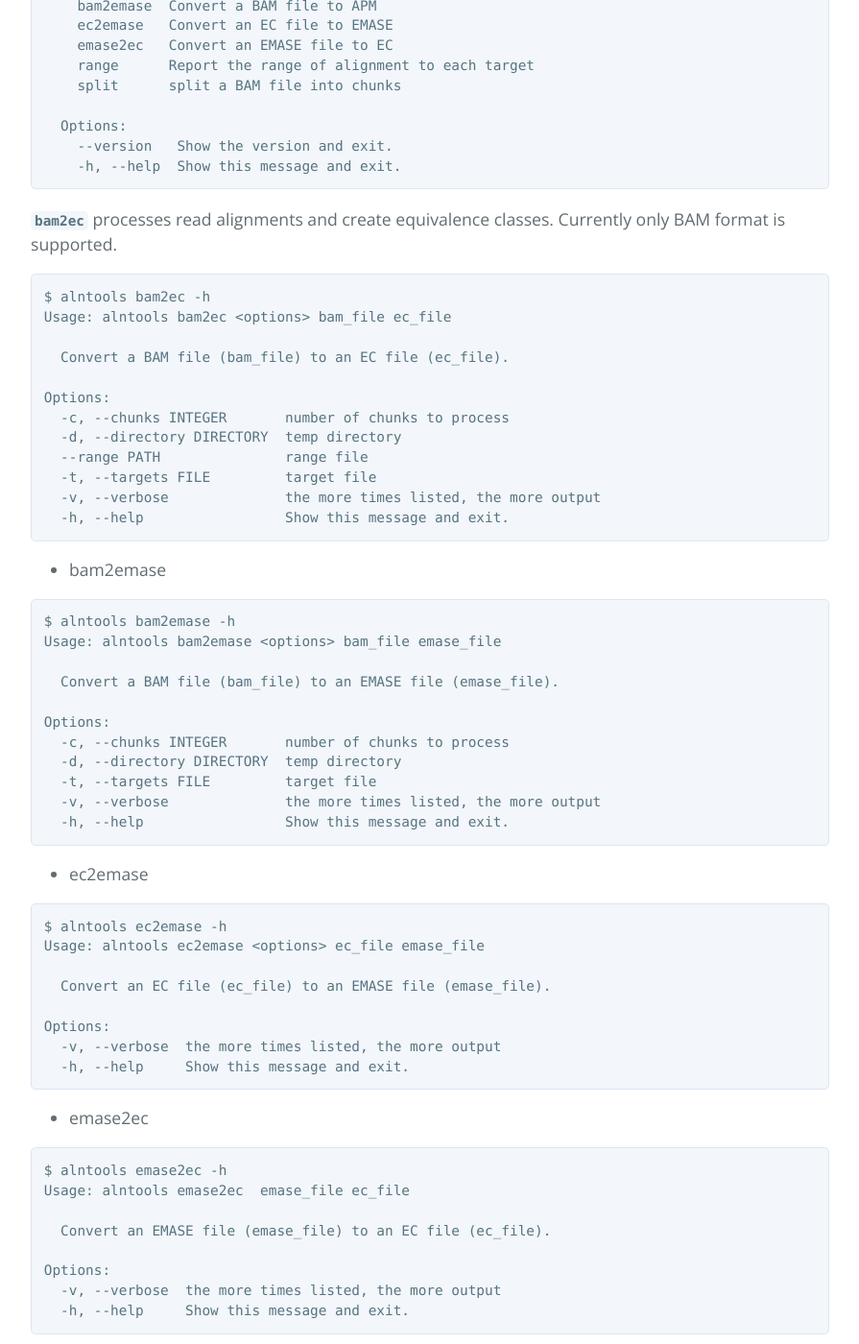
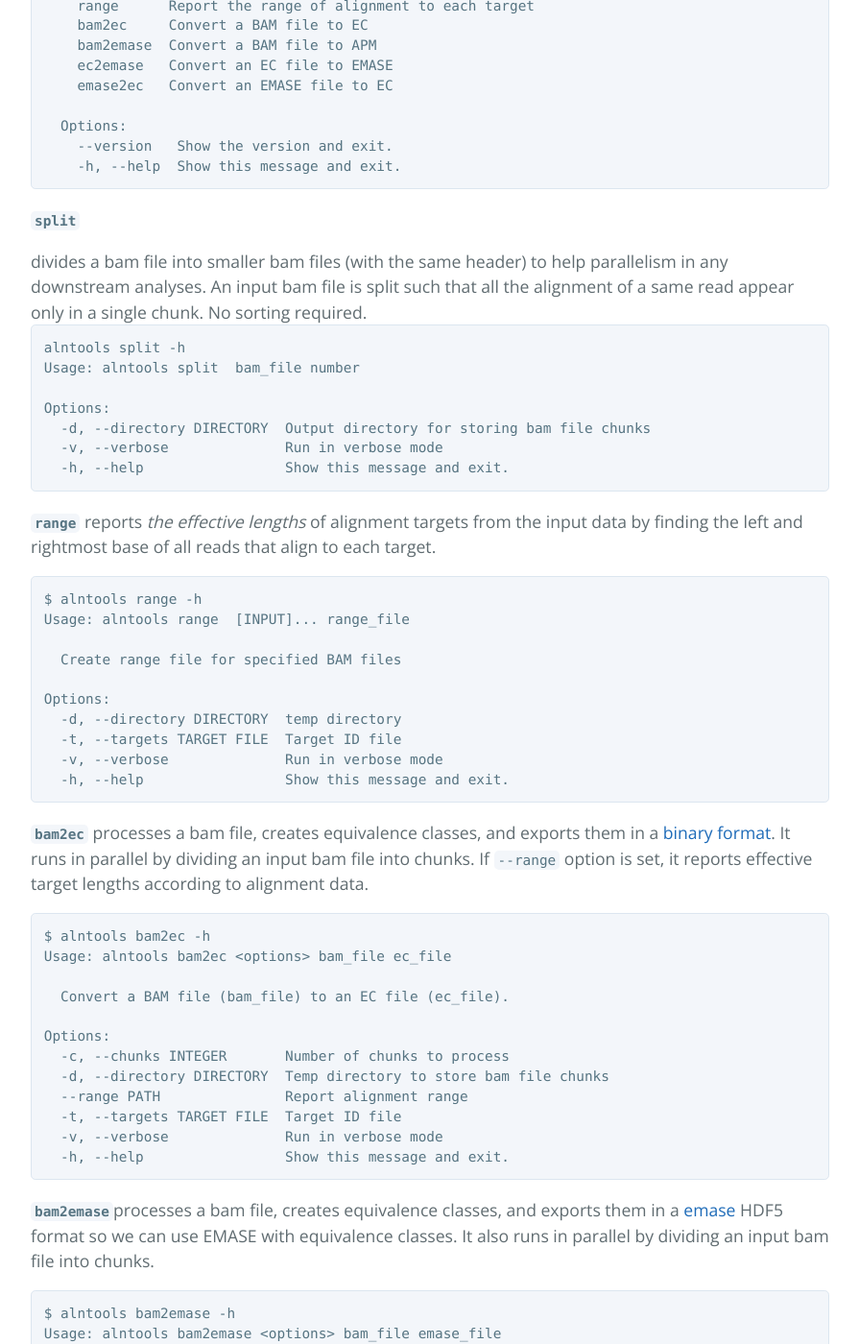
Before and after one commit to churchill-lab/alntools, a Jekyll site: the page built from index.html, in a window 1280 px wide and 1400 px high, scrolled down 1384 px. Shown: the whole window at 96% size, without its empty margins (192-1087 px from the left). Built offline with Jekyll 4.4.1, drawn with Linux system fonts in a browser that asks for light colours; the list of posts is cut into pages by our own code; some of the changed text lies outside the part shown.

Commit message:
[kbchoi] Refined index.html

```diff
--- a/index.html
+++ b/index.html
@@ -40,19 +40,44 @@ title: {{ site.name }}
   Usage: alntools [OPTIONS] COMMAND [ARGS]...
 
   Commands:
+    split      split a BAM file into chunks
+    range      Report the range of alignment to each target
     bam2ec     Convert a BAM file to EC
     bam2emase  Convert a BAM file to APM
     ec2emase   Convert an EC file to EMASE
     emase2ec   Convert an EMASE file to EC
-    range      Report the range of alignment to each target
-    split      split a BAM file into chunks
 
   Options:
     --version   Show the version and exit.
     -h, --help  Show this message and exit.</code>
 </pre>
 
-<p><code><strong>bam2ec</strong></code> processes read alignments and create equivalence classes. Currently only BAM format is supported.</p>
+<p><code><strong>split</strong></code></p> divides a bam file into smaller bam files (with the same header) to help parallelism in any downstream analyses. An input bam file is split such that all the alignment of a same read appear only in a single chunk. No sorting required.
+
+<pre><code>alntools split -h
+Usage: alntools split <options> bam_file number
+
+Options:
+  -d, --directory DIRECTORY  Output directory for storing bam file chunks
+  -v, --verbose              Run in verbose mode
+  -h, --help                 Show this message and exit.</code>
+</pre>
+
+<p><code><strong>range</strong></code> reports <em>the effective lengths</em> of alignment targets from the input data by finding the left and rightmost base of all reads that align to each target.</p>
+
+<pre><code>$ alntools range -h
+Usage: alntools range <options> [INPUT]... range_file
+
+  Create range file for specified BAM files
+
+Options:
+  -d, --directory DIRECTORY  temp directory
+  -t, --targets TARGET FILE  Target ID file
+  -v, --verbose              Run in verbose mode
+  -h, --help                 Show this message and exit.</code>
+</pre>
+
+<p><code><strong>bam2ec</strong></code> processes a bam file, creates equivalence classes, and exports them in a <a href="#output">binary format</a>. It runs in parallel by dividing an input bam file into chunks. If <code>--range</code> option is set, it reports effective target lengths according to alignment data.</p>
 <pre>
 <code>$ alntools bam2ec -h
 Usage: alntools bam2ec &lt;options&gt; bam_file ec_file
@@ -60,76 +85,48 @@ Usage: alntools bam2ec &lt;options&gt; bam_file ec_file
   Convert a BAM file (bam_file) to an EC file (ec_file).
 
 Options:
-  -c, --chunks INTEGER       number of chunks to process
-  -d, --directory DIRECTORY  temp directory
-  --range PATH               range file
-  -t, --targets FILE         target file
-  -v, --verbose              the more times listed, the more output
+  -c, --chunks INTEGER       Number of chunks to process
+  -d, --directory DIRECTORY  Temp directory to store bam file chunks
+  --range PATH               Report alignment range
+  -t, --targets TARGET FILE  Target ID file
+  -v, --verbose              Run in verbose mode
   -h, --help                 Show this message and exit.</code>
 </pre>
 
-<ul><li>bam2emase</li></ul>
+<p><code><strong>bam2emase</strong></code>processes a bam file, creates equivalence classes, and exports them in a <a href="http://emase.readthedocs.io/en/latest/readme.html">emase</a> HDF5 format so we can use EMASE with equivalence classes. It also runs in parallel by dividing an input bam file into chunks.</p>
 <pre><code>$ alntools bam2emase -h
 Usage: alntools bam2emase &lt;options&gt; bam_file emase_file
 
   Convert a BAM file (bam_file) to an EMASE file (emase_file).
 
 Options:
-  -c, --chunks INTEGER       number of chunks to process
-  -d, --directory DIRECTORY  temp directory
-  -t, --targets FILE         target file
-  -v, --verbose              the more times listed, the more output
+  -c, --chunks INTEGER       Number of chunks to process
+  -d, --directory DIRECTORY  Temp directory to store bam file chunks
+  -t, --targets TARGET FILE  Target ID file
+  -v, --verbose              Run in verbose mode
   -h, --help                 Show this message and exit.</code>
 </pre>
 
 
-<ul><li>ec2emase</li></ul>
+<p><code><strong>ec2emase</strong></code> and <code><strong>emase2ec</strong></code> support conversion between binary and emase formats of equivalence class file.</p>
 <pre><code>$ alntools ec2emase -h
 Usage: alntools ec2emase &lt;options&gt; ec_file emase_file
 
   Convert an EC file (ec_file) to an EMASE file (emase_file).
 
 Options:
-  -v, --verbose  the more times listed, the more output
+  -v, --verbose  Run in verbose mode
   -h, --help     Show this message and exit.</code>
 </pre>
-
-<ul><li>emase2ec</li></ul>
 <pre><code>$ alntools emase2ec -h
 Usage: alntools emase2ec <options> emase_file ec_file
 
   Convert an EMASE file (emase_file) to an EC file (ec_file).
 
 Options:
-  -v, --verbose  the more times listed, the more output
+  -v, --verbose  Run in verbose mode
   -h, --help     Show this message and exit.</code>
 </pre>
-
-<ul><li>split</li></ul>
-<pre><code>alntools split -h
-Usage: alntools split <options> bam_file number
-
-  Convert a BAM file (bam_file) to an EC file (ec_file).
-
-Options:
-  -d, --directory DIRECTORY  output directory
-  -v, --verbose              the more times listed, the more output
-  -h, --help                 Show this message and exit.</code>
-</pre>
-
-<ul><li>range</li></ul>
-<pre><code>$ alntools range -h
-Usage: alntools range <options> [INPUT]... range_file
-
-  Create range file for specified BAM files
-
-Options:
-  -d, --directory DIRECTORY  temp directory
-  -t, --targets FILE         target file
-  -v, --verbose              the more times listed, the more output
-  -h, --help                 Show this message and exit.</code>
-</pre>
-
 
 
 <h2>
```
